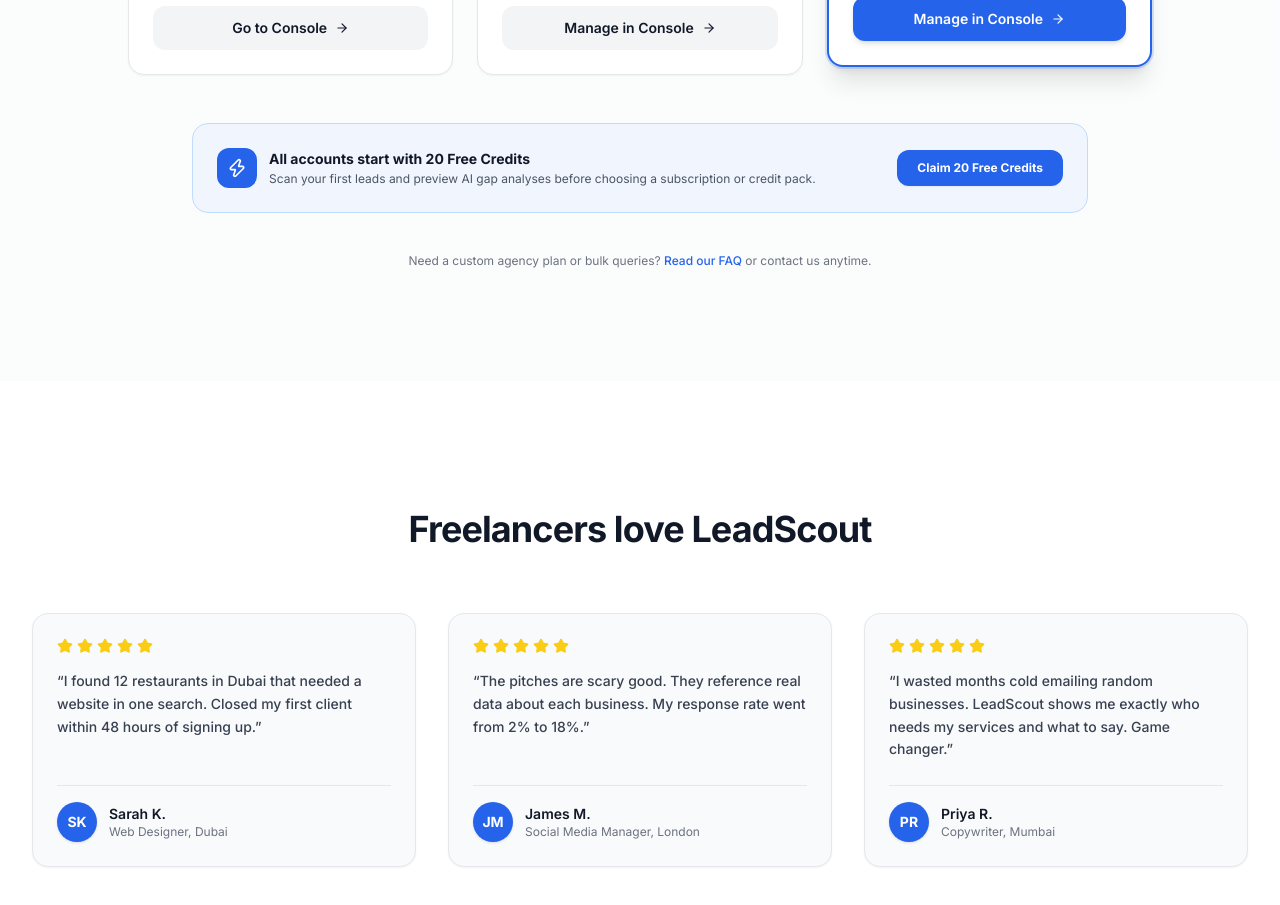
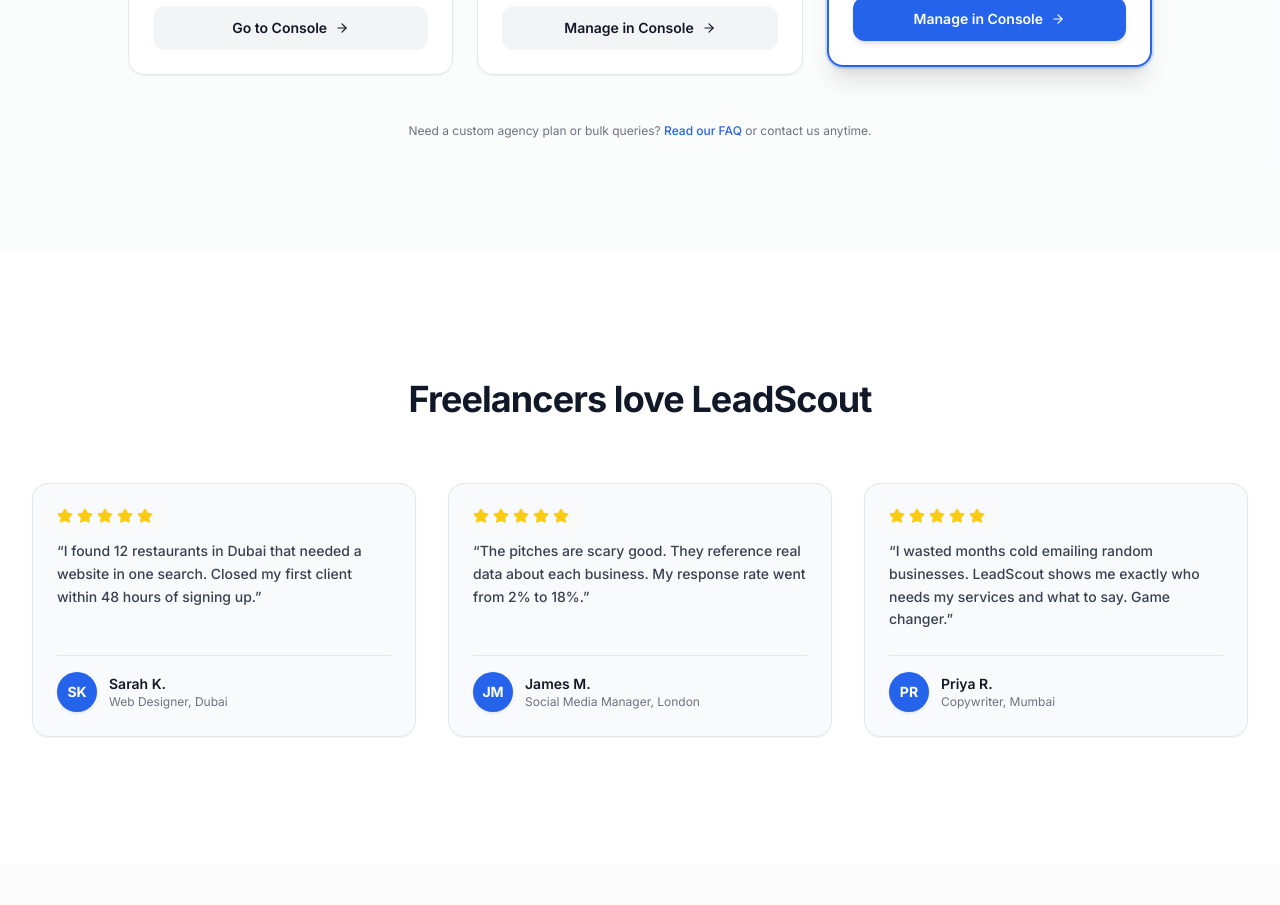
Before and after one commit to vikas-bhar/leadscout, a Next.js app: page / in a window 1280 px wide. Shown: the part 4660-5565 px from the top of the page. Built offline with nearby package versions, Linux system fonts and the light colour scheme.

Commit message:
refactor: remove free credit highlight banner from pricing

```diff
--- a/components/marketing/Pricing.tsx
+++ b/components/marketing/Pricing.tsx
@@ -2,7 +2,7 @@
 
 import { useState } from 'react'
 import Link from 'next/link'
-import { Check, ArrowRight, Sparkles, Calendar, Coins, Zap } from 'lucide-react'
+import { Check, ArrowRight, Sparkles, Calendar, Coins } from 'lucide-react'
 import { useAuthUser } from '@/lib/hooks/useAuthUser'
 
 export function Pricing() {
@@ -378,29 +378,6 @@
           </div>
         )}
 
-        {/* Value Proposition Highlight Banner */}
-        <div className="rounded-2xl bg-blue-50/80 dark:bg-blue-950/30 border border-blue-200 dark:border-blue-900/60 p-6 max-w-4xl mx-auto mb-10 flex flex-col sm:flex-row items-center justify-between gap-4">
-          <div className="flex items-center gap-3">
-            <div className="w-10 h-10 rounded-xl bg-blue-600 text-white flex items-center justify-center shrink-0">
-              <Zap className="w-5 h-5" />
-            </div>
-            <div>
-              <h4 className="font-bold text-sm text-gray-900 dark:text-white">
-                All accounts start with 20 Free Credits
-              </h4>
-              <p className="text-xs text-gray-600 dark:text-gray-300 mt-0.5">
-                Scan your first leads and preview AI gap analyses before choosing a subscription or credit pack.
-              </p>
-            </div>
-          </div>
-          <Link
-            href="/signup"
-            className="px-5 py-2.5 rounded-xl bg-blue-600 hover:bg-blue-700 text-white text-xs font-bold transition-all shrink-0 shadow-sm"
-          >
-            Claim 20 Free Credits
-          </Link>
-        </div>
-
         {/* Footer Note */}
         <div className="text-center text-xs text-gray-500 dark:text-gray-400">
           Need a custom agency plan or bulk queries?{' '}
```
